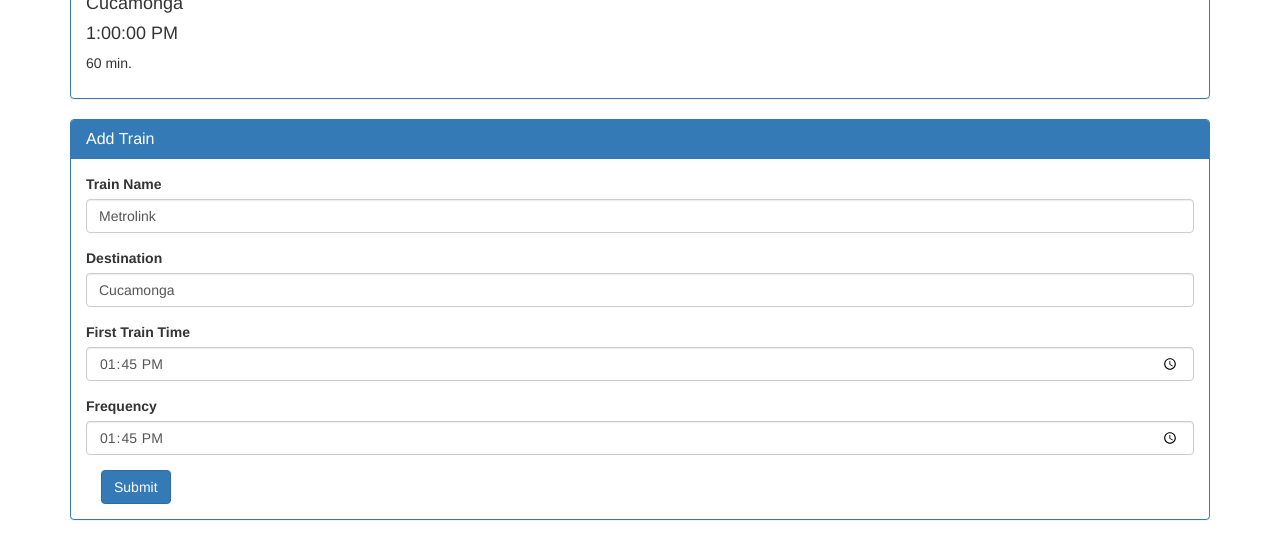
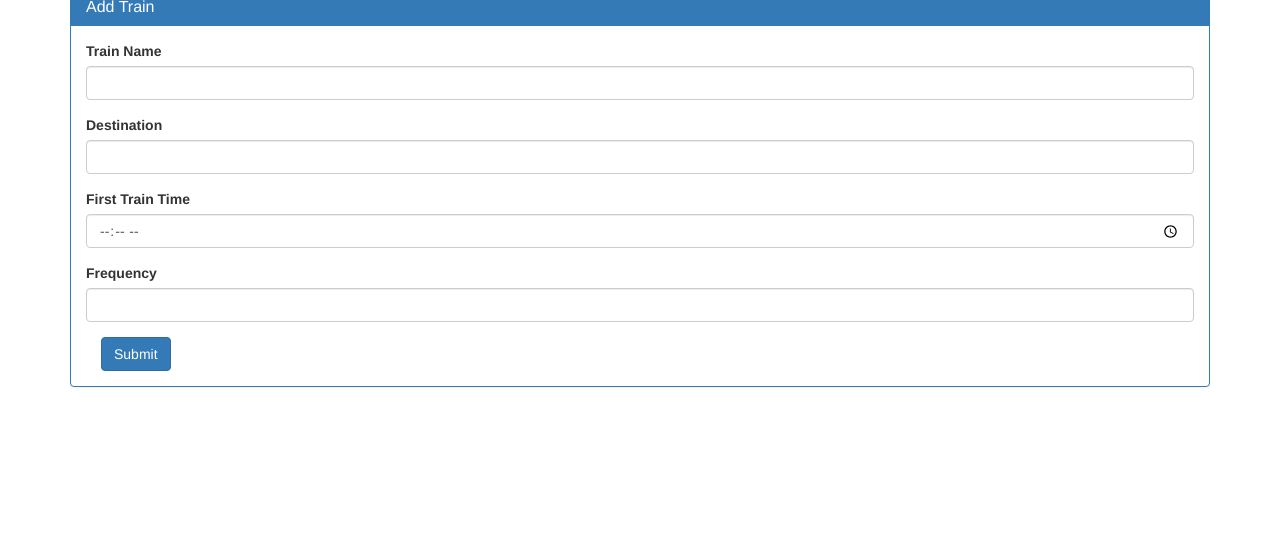
Before and after one commit to JDanielOC/prendi-il-treno, a plain HTML site: page treno.html in a window 1280 px wide. Shown: the part 424-964 px from the top of the page. After the commit the page ends 831 px from the top, so only its background shows below. Drawn offline with nearby package versions, Linux system fonts and the light colour scheme; no server answers.

Commit message:
firebase connection one at a time

```diff
--- a/assets/javascript/app.js
+++ b/assets/javascript/app.js
@@ -17,10 +17,10 @@ var database = firebase.database();
 var trainName = "";
 var destination = "";
 var firstTrain = 0;
-var frequency = "";
+var frequency = 0;
 
 // Capture Button Click
-$("#add-user").on("click", function () {
+$("#add-train").on("click", function () {
     // Don't refresh the page!
     event.preventDefault();
 
@@ -52,7 +52,7 @@ database.ref().on("value", function (snapshot) {
         console.log(snapshot.val().firstTrain);
         console.log(snapshot.val().frequency);
 
-        $("#TrainName-display").text(snapshot.val().trainName);
+        $("#trainName-display").text(snapshot.val().trainName);
         $("#destination-display").text(snapshot.val().destination);
         $("#firstTrain-display").text(snapshot.val().firstTrain);
         $("#frequency-display").text(snapshot.val().frequency);
--- a/treno.html
+++ b/treno.html
@@ -7,30 +7,28 @@
     <meta name="viewport" content="width=device-width, initial-scale=1">
     <link rel="stylesheet" href="https://maxcdn.bootstrapcdn.com/bootstrap/3.3.7/css/bootstrap.min.css">
     <link rel="stylesheet" href="./assets/css/style.css">
-<!-- Added Moment JS -->
-
-
 </head>
 
     <body>
+
         <div class="container">
             <div class="jumbotron">
                 <h1>Prendi il Treno</h1>
                 <p>Allora. It's train time!</p>
             </div>
             <p>This is some train.</p>
+        </div>
 
-        </div>
         <div class="container">
             <div class="panel panel-primary">
                 <div class="panel-heading">
                     <h3 class="panel-title">Current Train Schedule</h3>
                 </div>
                 <div class="panel-body" id="newTrain">
-                    <h2 id="trainName-display">Metrolink</h2>
-                    <h4 id="destination-display">Cucamonga</h4>
-                    <h4 id="firstTrain-display">1:00:00 PM</h4>
-                    <p id="frequency-display">60 min.</p>
+                    <h2 id="trainName-display"></h2>
+                    <h4 id="destination-display"></h4>
+                    <h4 id="firstTrain-display"></h4>
+                    <p id="frequency-display"></p>
                 </div>
             </div>
             <div class="panel panel-primary">
@@ -43,25 +41,25 @@
                             <div class="form-group row">
                                 <label for="example-text-input" class="col-2 col-form-label">Train Name</label>
                                 <div class="col-12">
-                                    <input class="form-control" type="text" value="Metrolink" id="example-text-input">
+                                    <input class="form-control" type="text" value="" id="trainName-input">
                                 </div>
                             </div>
                             <div class="form-group row">
                                 <label for="example-search-input" class="col-2 col-form-label">Destination</label>
                                 <div class="col-10">
-                                    <input class="form-control" type="text" value="Cucamonga" id="example-text-input">
+                                    <input class="form-control" type="text" value="" id="destination-input">
                                 </div>
                             </div>
                             <div class="form-group row">
                                 <label for="example-time-input" class="col-2 col-form-label">First Train Time</label>
                                 <div class="col-10">
-                                    <input class="form-control" type="time" value="13:45:00" id="example-time-input">
+                                    <input class="form-control" type="time" value="" id="firstTrain-input">
                                 </div>
                             </div>
                             <div class="form-group row">
                                 <label for="example-time-input" class="col-2 col-form-label">Frequency</label>
                                 <div class="col-10">
-                                    <input class="form-control" type="time" value="13:45:00" id="example-time-input">
+                                    <input class="form-control" type="number" value="" id="frequency-input">
                                 </div>
                             </div>
                             <button class="btn btn-primary" id="add-train" type="submit">Submit</button>
```
